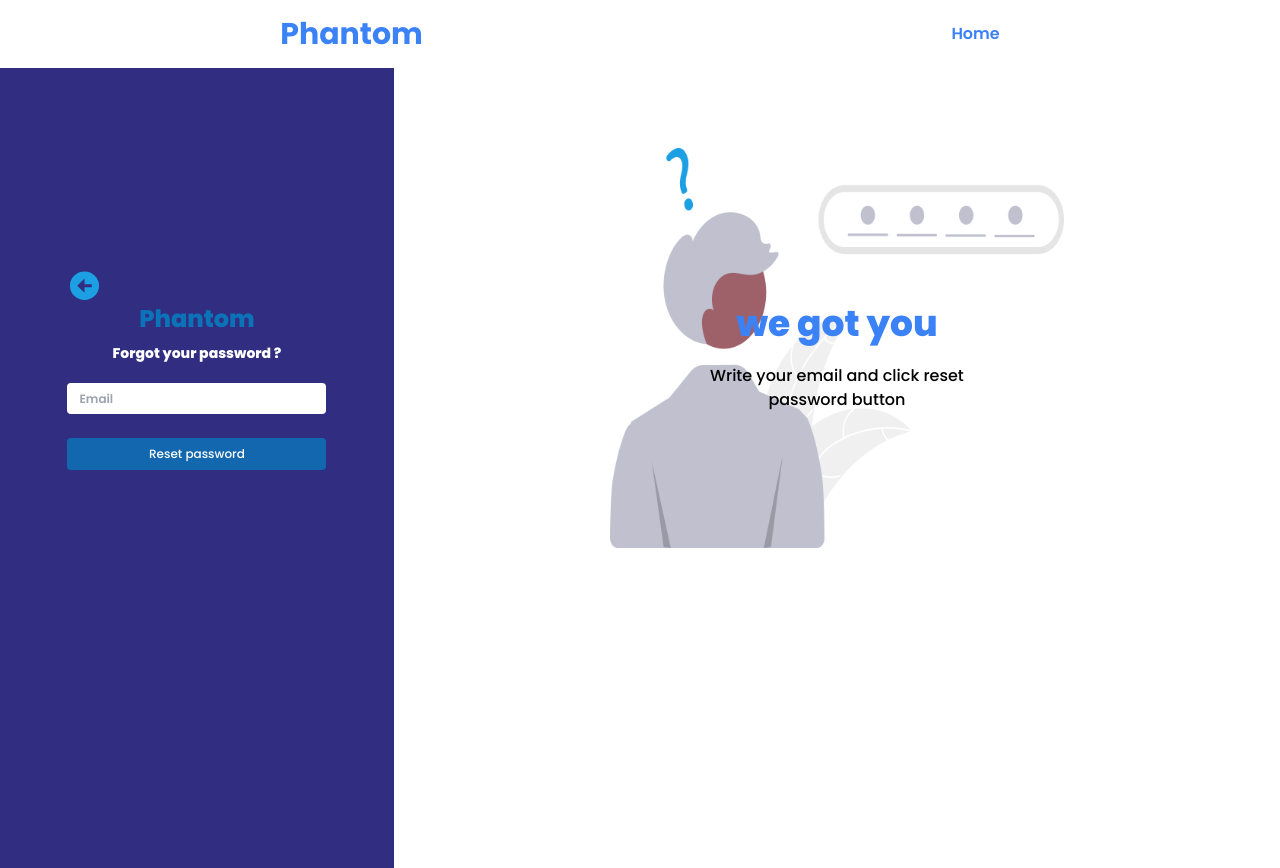
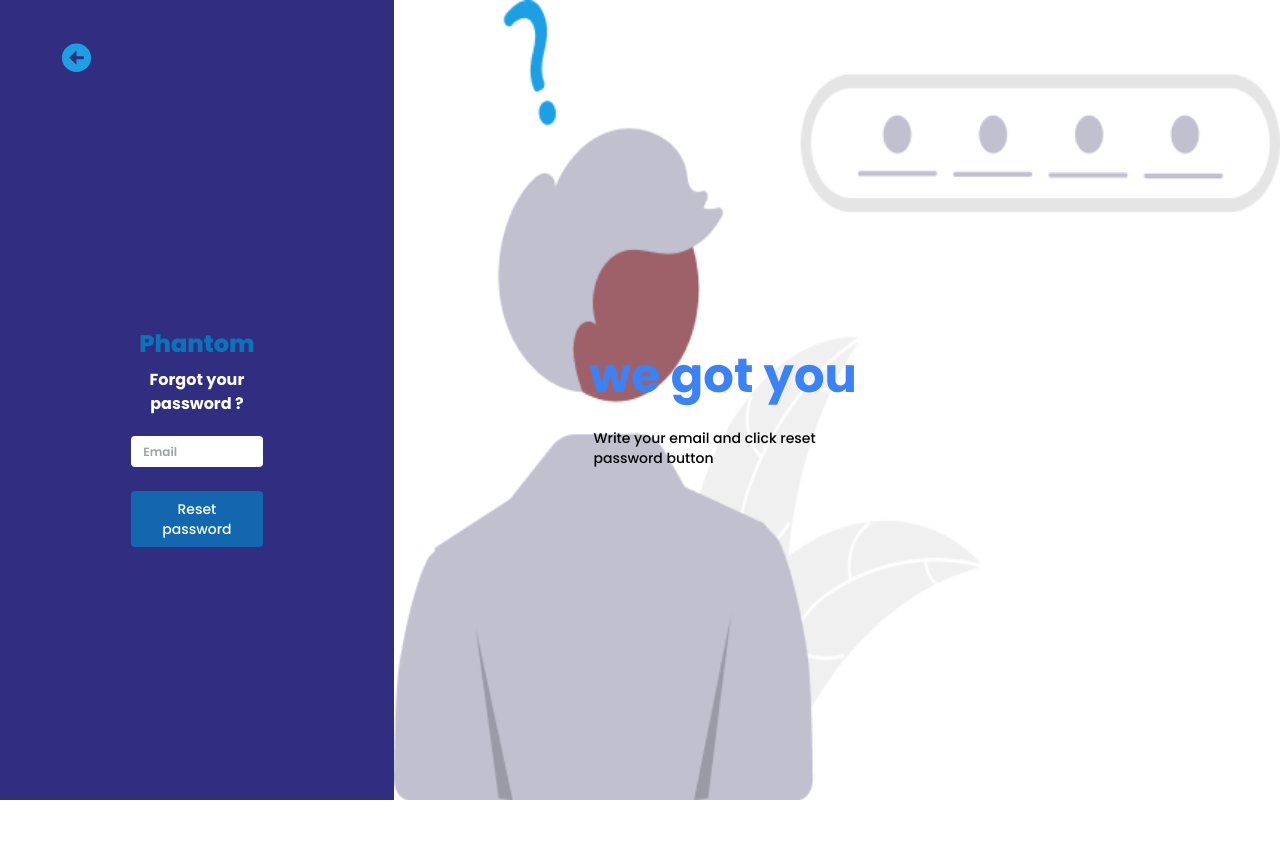
Before and after one commit to atlp-rwanda/phantom-fe-techode, a React (Create React App) app: page /reset in a window 1280 px wide. After the commit the page ends 800 px from the top, so only its background shows below. Built offline with nearby package versions, Linux system fonts and the light colour scheme.

Commit message:
applying feedback

```diff
--- a/src/App.js
+++ b/src/App.js
@@ -3,7 +3,7 @@ import { BrowserRouter as Router, Route, Switch } from 'react-router-dom';
 import Home from './containers/Home/Home';
 import passwordReset from './components/passwordReset/passwordereset';
 import NewPassword from './components/passwordReset/newpassword';
-import Navbar from './components/Navbars/navbar/Navbar'
+
 
 
 
@@ -17,7 +17,7 @@ import Dashboard from './containers/Dashboard/Dashboard';
 const App = () => {
     return (
        <Router>
-           <Navbar />
+
 
            <Switch>
                 <Route path="/" exact component={Home} />
--- a/src/components/passwordReset/newpassword.js
+++ b/src/components/passwordReset/newpassword.js
@@ -1,19 +1,14 @@
 import React, { useState } from "react";
-
 import { useFormik } from "formik";
-
-
 import profile from "../../assets/Image/profile.png";
 import onside from "../../assets/Image/onside.svg";
 import privilege from "../../assets/Image/privilege.svg";
-
 import * as Yup from "yup";
 import { useHistory } from "react-router-dom";
 import DashBoardLayout from "../dashBoardLayout/DashBoardLayout";
 
 export default function NewPassword() {
   const history = useHistory();
-
   const formik = useFormik({
     initialValues: {
       newpass: "",
@@ -42,7 +37,6 @@ export default function NewPassword() {
               <img className="w-1/3 ml-20" src={profile} alt="" />
             </figure>
           </div>
-
           <div className="flex justify-center mt-10  ml-10 sm:ml-0 ">
             <form action="md:flex md:justify-center " className="w-full" onSubmit={formik.handleSubmit}>
               <input
@@ -61,7 +55,7 @@ export default function NewPassword() {
               <input
                 className="flex justify-center  bg-gray-50   appearance-none rounded w-5/6 md:w-full py-2 px-3 mb-3 text-xs font-semibold text-gray-900 leading-tight "
                 id="newpass"
-                type="password"
+                type=""
                 name="confpass"
                 placeholder="Confirm password"
                 onBlur={formik.handleBlur}
@@ -74,40 +68,14 @@ export default function NewPassword() {
 
               <button
                 className="bg-primary-600 shadow-2xl text-white text-xs font-bold py-2 w-full px-4 w-5/6 md:w-full rounded focus:outline-none focus:shadow-outline"
-                type="submit"
-              >
-                Update
+                type="submit">Update
               </button>
             </form>
           </div>
         </div>
       </div>
 
-
-
-
-
-
-
-
-
-
-
-
-
-
-
-
-
-
-
-
-
-
-
-
-
-
+      {/* <!===================================User profile ==========================================!> */}
  <div className="w-4/5  lg:flex lg:items-center lg:justify-center child-two bg-white h-2/3 mt-10 md:ml-20  lg:w-2/5 lg:h-96 lg:mr-5  lg:mt-20  p-10   md:w-2/3 md:flex ">
         <div className="relative  ">
           <div>
--- a/src/components/passwordReset/passwordereset.js
+++ b/src/components/passwordReset/passwordereset.js
@@ -1,12 +1,8 @@
 import React, { useState } from "react";
 import Frame5 from "../../assets/Image/imagereset.png";
 import leftArrow from "../../assets/Image/left-arrow.svg";
-
-
 import { useFormik } from "formik";
-
 import * as Yup from "yup";
-
 import { useHistory } from "react-router-dom";
 
 export default function PasswordReset() {
@@ -15,22 +11,17 @@ export default function PasswordReset() {
   const onChange = (e) => {
     setEmail(e.target.value);
   };
-
   const [loading, setLoading] = useState(false);
   window.onload = (event) => {};
-
   const validate = Yup.object({
     email: Yup.string().email("Invalid email").required("required"),
   });
-
-
   const formik = useFormik({
     initialValues:{
         email: "",
     },
     validationSchema: Yup.object({
       email: Yup.string().email("Invalid email").required("Required"),
-
   }),
   onSubmit: (values) => {
     setLoading(true);
@@ -40,29 +31,25 @@ export default function PasswordReset() {
       history.push("/newpass");
     }, 5000);
   }
-
-
 })
-
-
-
   return (
     <div className="w-full parent sm: flex flex-row md:flex md:flex-row ">
-
       {!loading && (
-
-        <><div className="child-one w-screen sm:w-1/3 md:w-1/3 h-screen bg-indigo-900   ml-0 flex items-center  justify-center ">
-
-
-                  <div className=" h-1/2">
-                      <img src={leftArrow} alt="" />
+        <>
+        <div></div>
+        <div className="h-screen bg-indigo-900 w-1/3 flex flex-col items-center  ">
+            <div className=" mr-60 mt-10">
+            <img src={leftArrow} alt="" />
+            </div>
+        <div className="child-one  sm:w-1/3 md:w-1/3   ml-0 flex  w-screen h-screen  flex flex-col  justify-center items-center ">
+                  <div className=" h-1/2  flex flex-col items-center justify-center ">
                       <p className=" text-primary-500 font-extrabold text-2xl text-center mb-2">
                           Phantom
                       </p>
-                      <p className=" text-white text-sm font-extrabold text-center mb-5">
+                      <p className=" text-white text-l font-bold text-center mb-5">
                           Forgot your password ?
                       </p>
-
+                   <div className="flex justify-center items-center">
                       <form action="" onSubmit={formik.handleSubmit}>
                           <input
                               className=" flex justify-center w-60 bg-sky-50 w-full appearance-none rounded  py-2 px-3 mb-3 text-xs font-semibold text-gray-900 leading-tight "
@@ -74,41 +61,26 @@ export default function PasswordReset() {
                           <div className=" text-red-600">
                               {formik.touched.email && formik.errors.email}
                           </div>
-
                           <button
-
-                              className="bg-primary-300 mt-3 text-white text-xs  outline-black-2 shadow-4xl py-2 w-full px-4 rounded focus:outline-none focus:shadow-outline"
-                              type="submit"
-                          >
+                              className="bg-primary-300 mt-3 text-white text-sm  outline-black-2 shadow-4xl py-2 w-full px-4 rounded focus:outline-none focus:shadow-outline"
+                              type="submit">
                               Reset password
                           </button>
-
                       </form>
-
-
-
-
-
-
+                      </div>
+                      </div>
                   </div>
               </div><div className="child-two flex flex-col hidden sm:block md:block w-3/4 flex items-center justify-center relative  h-screen ">
-
-                      <div className="flex items-center justify-center h-1/2 relative top-20 ">
-                          <img className=" h-full" src={Frame5} alt="" />
-
-
-
-                          <div className="flex flex-col items-center justify-center h-1/2 absolute top-21 right-30 ">
-                              <h1 className="text-blue-500 text-4xl font-extrabold mt-5">
+                      <div className="flex items-center justify-center h-full relative  ">
+                          <img className=" h-full " src={Frame5} alt="" />
+                          <div className="flex flex-col items-center justify-center h-1/2 absolute top-30 right-96 ">
+                              <h1 className="text-blue-500 text-5xl font-bold mt-5">
                                   we got you
                               </h1>
-                              <p className=" mt-5">Write your email and click reset </p>
-                              <p>password button</p>
+                              <p className=" mt-7 text-sm   w-3/4">Write your email and click reset password button</p>
                           </div>
-
                       </div>
                   </div></>
-
       )}
 
       {loading && (
@@ -139,29 +111,16 @@ export default function PasswordReset() {
                  <button
 
                      className="bg-sky-700  text-gray-200 bg-gray-200 rounded-lg h-6 mt-3 text-xs animate-pulse  outline-black-2 font-bold py-2 w-full px-4 rounded focus:outline-none focus:shadow-outline"
-                     type="submit"
-                 >
+                     type="submit">
                      Reset password
                  </button>
-
              </form>
-
-
-
-
-
-
          </div>
      </div><div className="child-two flex flex-col hidden sm:block md:block w-3/4 flex items-center justify-center relative  h-screen animate-pulse bg-gray-100 ">
-
              <div className="flex items-center justify-center h-1/2 relative top-20 ">
                  <div className="h-full w-1/2 bg-gray-200 rounded-lg animate-pulse ">
                  <img className=" h-full" src={Frame5} hidden alt="" />
                  </div>
-
-
-
-
                  <div className="flex flex-col items-center justify-center h-1/2 absolute top-21 right-30 ">
                      <h1 className="text-gray-300 bg-gray-300 rounded-lg h-6 w-full animate-pulse  font-extrabold mt-5">
                          we got you
@@ -169,12 +128,9 @@ export default function PasswordReset() {
                      <p className=" mt-5 text-gray-300 bg-gray-300 mb-3  rounded-lg animate-pulse">Write your email and click reset </p>
                      <p className="text-gray-300 bg-gray-300 rounded-lg animate-pulse">password button</p>
                  </div>
-
              </div>
          </div></>
       )}
-
-
     </div>
   );
 }
```
